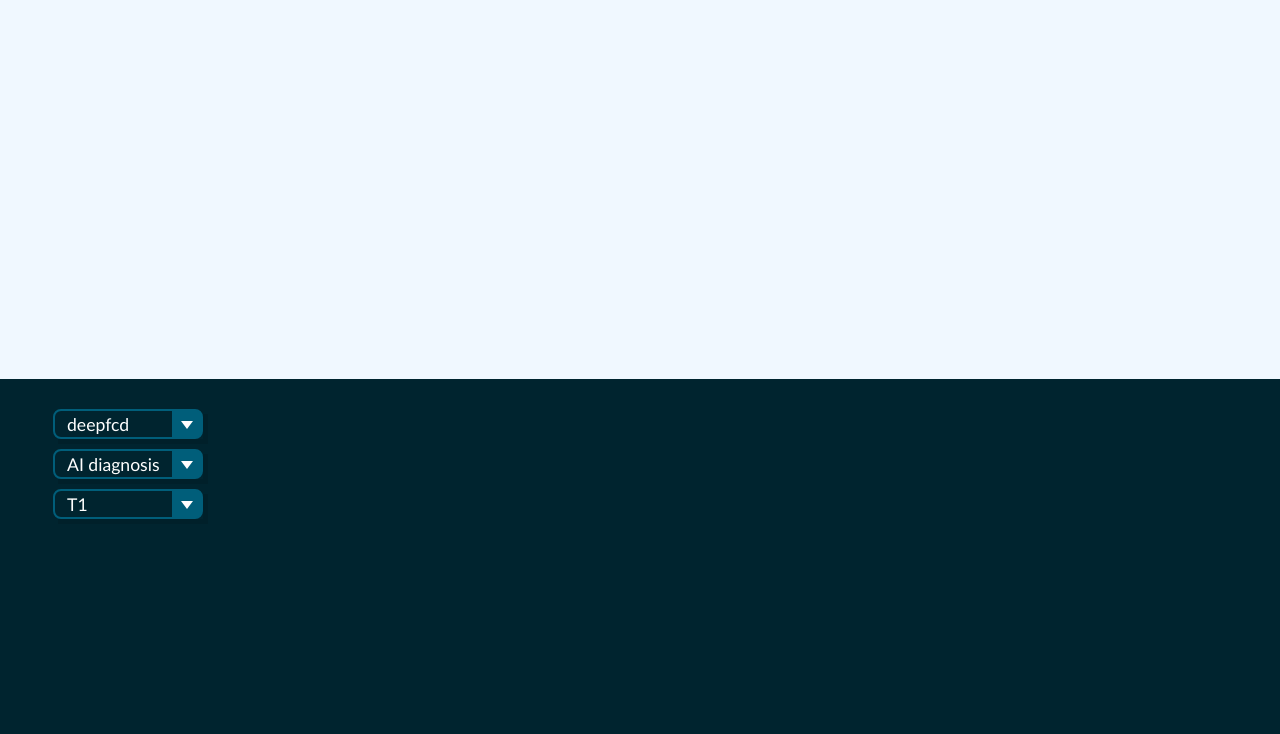
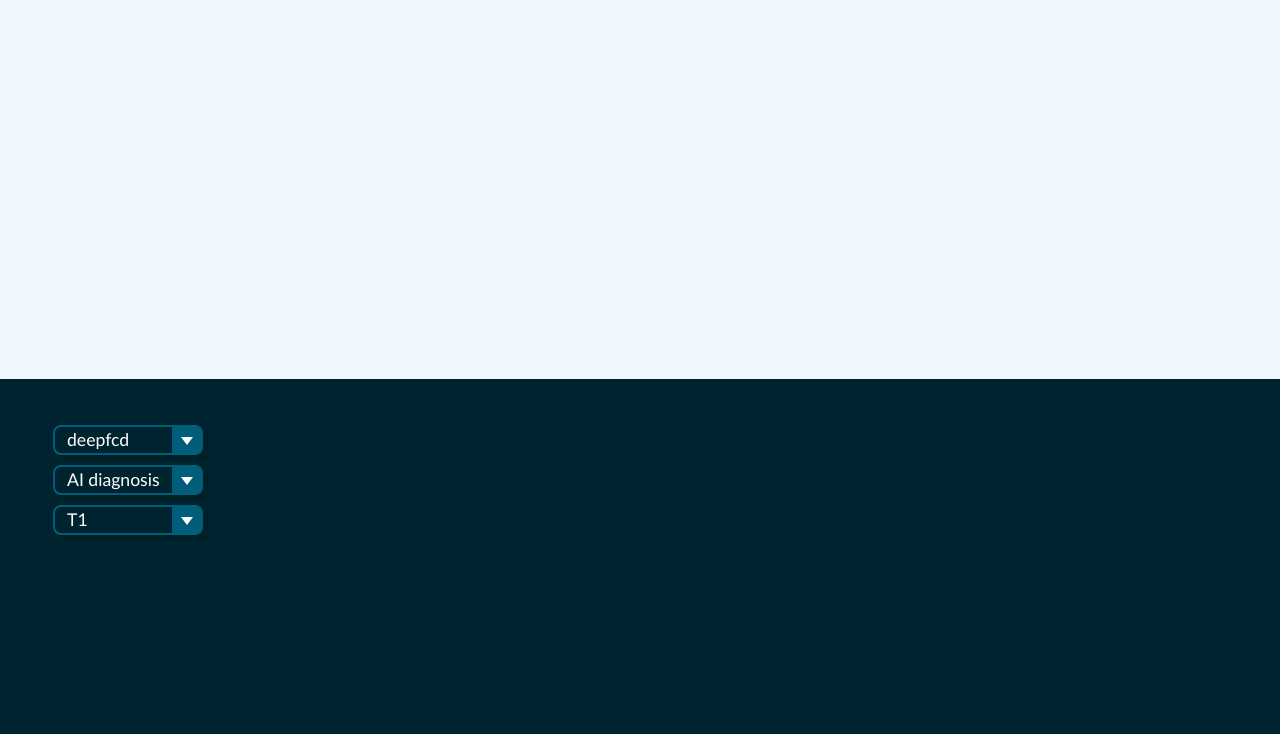
Before and after one commit to torachim/Patholens, a Django app: page /image/editDiagnosis/ in a window 1280 px wide. Shown: the part 156-890 px from the top of the page. Run offline with Django 5.2, Linux system fonts and the light colour scheme; some libraries are stand-ins or nearby versions.

Commit message:
fixed position

```diff
--- a/patholensProject/image/static/css/editDiagnosis.css
+++ b/patholensProject/image/static/css/editDiagnosis.css
@@ -111,7 +111,7 @@ body.scrollable {
     display: flex;
     flex-direction: column;
     gap: 10px;
-    margin-top: 10px;
+    margin-top: 2%;
     margin-right: 80%;
     align-items: center;
 }
```
